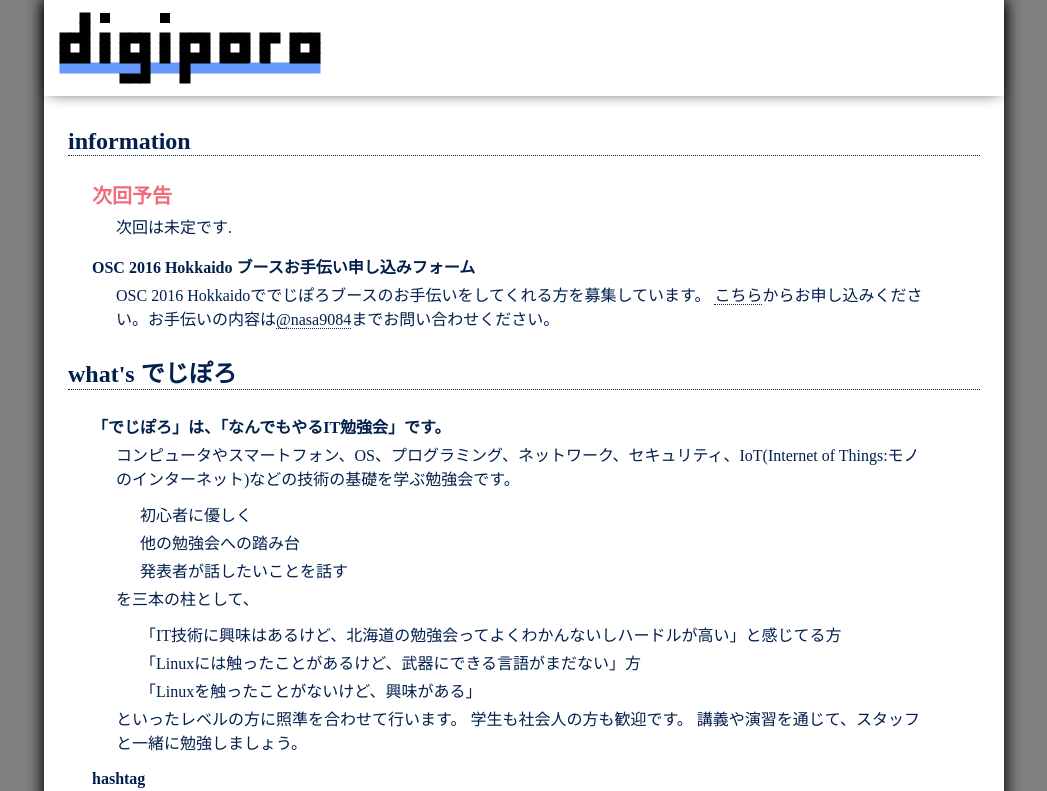
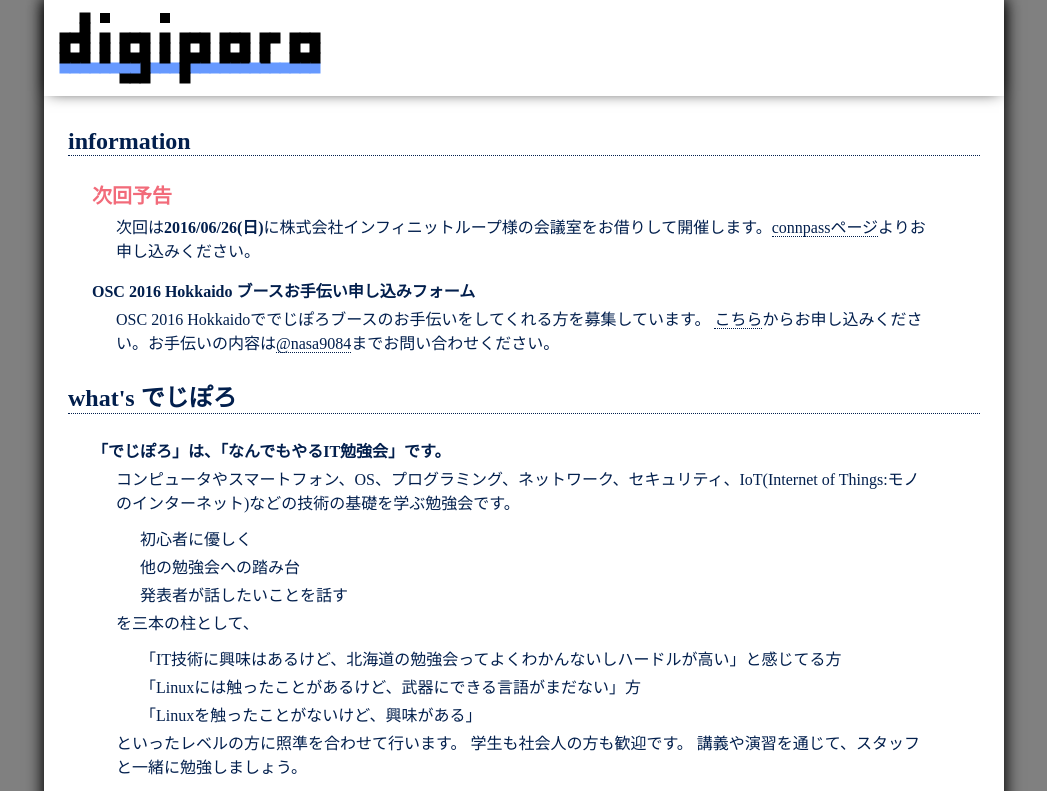
Before and after one commit to nasa9084/digiporo-site, a plain HTML site: page index.html in a window 1280 px wide. Shown: the top 791 px of the page, without its empty margins (116-1163 px from the left). Drawn offline with nearby package versions, Linux system fonts and the light colour scheme; files that its build step writes are made by us from their sources.

Commit message:
add: #8 info

```diff
--- a/index.html
+++ b/index.html
@@ -27,7 +27,7 @@
           <article class="next">
             <h3 class="important">次回予告</h3>
             <p>
-              次回は未定です.
+                次回は<strong>2016/06/26(日)</strong>に株式会社インフィニットループ様の会議室をお借りして開催します。<a href="http://digiporo.connpass.com/event/32206/">connpassページ</a>よりお申し込みください。
             </p>
           </article>
           <article>
```
